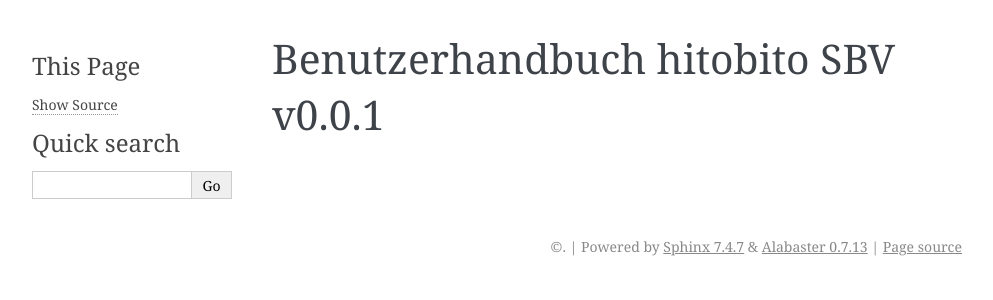
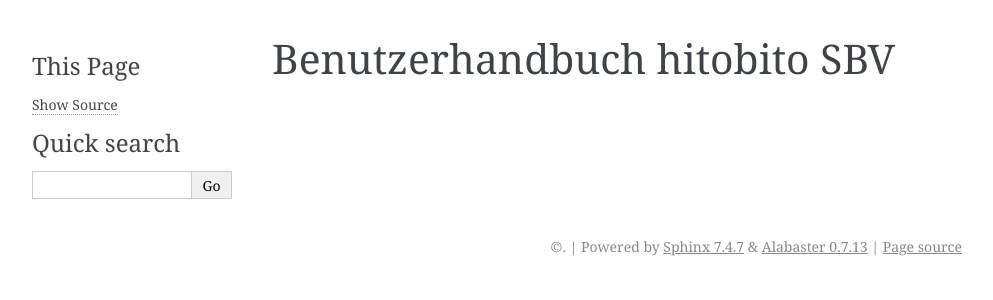
Before and after one commit to windband/hitobito-manual-de, a Sphinx documentation site: the page built from docs/README.md, in a window 1280 px wide. Shown: the top 300 px of the page, without its empty margins (148-1141 px from the left). Built offline with Sphinx 7.4.7, drawn with Linux system fonts in a browser that asks for light colours; pages that are not in the unit, such as notebooks, are missing from menus.

Commit message:
Update README.md

```diff
--- a/docs/README.md
+++ b/docs/README.md
@@ -1 +1 @@
-# Benutzerhandbuch hitobito SBV v0.0.1
+# Benutzerhandbuch hitobito SBV
```
